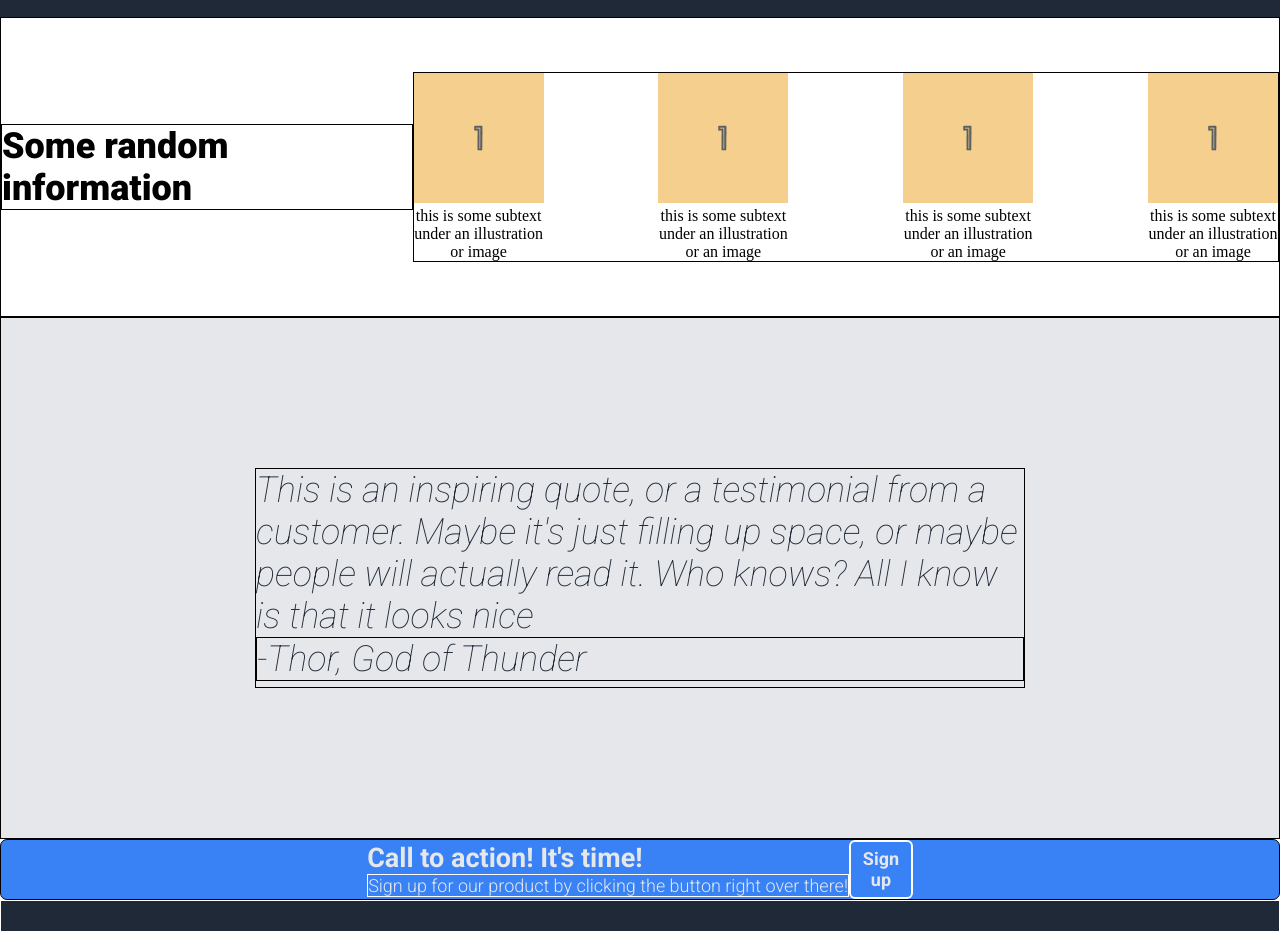
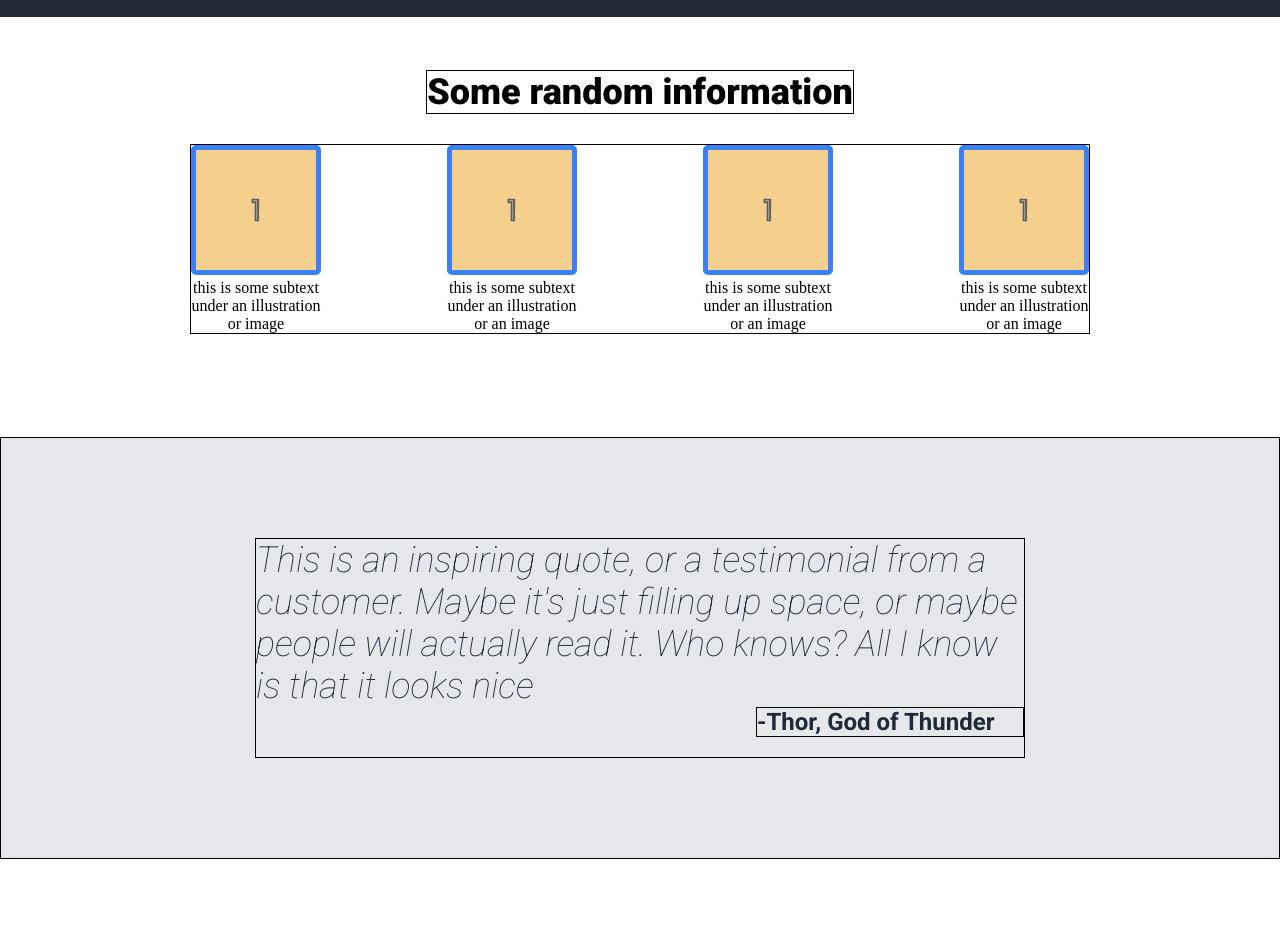
Before and after one commit to Jedsventurours/landingpage, a plain HTML site: page index.html in a window 1280 px wide. Shown: the part 301-1232 px from the top of the page. Drawn offline with Linux system fonts and the light colour scheme; files whose address does not match are found by name.

Commit message:
last commit of this project

```diff
--- a/index.html
+++ b/index.html
@@ -60,8 +60,9 @@
                 This is an inspiring quote, or a testimonial from a customer. Maybe it's just filling up space,
                 or maybe people will actually read it. Who knows? All I know
                 is that it looks nice
-                <div class="credits">-Thor, God of Thunder</div>
+                <div class="credits" id="credits">-Thor, God of Thunder</div>
             </div>
+
         </div>
         <div class="some-round-container">
             <div class="left-side-text">
--- a/styles.css
+++ b/styles.css
@@ -93,6 +93,7 @@
 #mod-image{
   width: 450px;
   height: 200px;
+  border: none;
 
 }
 #button{
@@ -110,6 +111,7 @@
   color: #e5e7eb;
   font-weight: bold;
   border: 1px solid #fff;
+  margin-left: 0px;
 }
 
 figure.item{
@@ -118,11 +120,14 @@ figure.item{
   text-align: center;
   width: 130px;
   justify-content: space-between;
+
 }
 img{
   width: 130px;
   height: auto;
   background-color: grey;
+  border: 5px solid #3882f6;
+  border-radius: 5px;
 }
 .caption{
   display: block;
@@ -136,18 +141,26 @@ img{
   "wdth" 100;
   font-weight: 900 ;
   border: 1px solid #050000;
+  margin: 30px;
+  display: flex;
+  justify-content:center;
+  align-items: center;
 }
 .srandinfo-container{
   height: 300px;
   justify-content: center;
   display: flex;
   align-items: center;
-  border: 1px solid #050000;
+  /* border: 1px solid #050000; */
+  flex-direction: column;
+  margin: 20px 0px 100px 0px;
 }
 .placehoder-image{
   width: 200px;
   height: 50px;
+  display: flex;
 }
+
 .randinfo{
   display: flex;
   justify-content:center;
@@ -178,11 +191,13 @@ img{
     "wdth" 100;
   color: #1f2937;
   font-weight: lighter;
-  padding: 150px;
+  padding: 100px;
   border: 1px solid #050000;
   align-items: center;
   align-self:center ;
   background-color: #e5e7eb;
+  flex-wrap: wrap;
+  flex-direction: column;
 }
 .inspiring-quote-paragraph{
   border: 1px solid #050000;
@@ -199,22 +214,37 @@ img{
 }
 .credits{
   border: 1px solid #050000;
-
+  align-items: end;
+  align-self: flex-end;
+  margin-left: 500px;
+  font-family: "Roboto", sans-serif;
+  font-optical-sizing: auto;
+  font-size: 24px;
+  font-style: normal;
+  font-variation-settings:
+    "wdth" 100;
+  color: #1f2937;
+  font-weight: bold;
+}
+.mother-package{
+  padding: 150px;
+  border: 1px solid #050000;
 }
 .some-round-container{
   display: flex;
   justify-content: center;
   border: 1px solid #050000;
-  /* padding: 25px 0; */
+  padding: 25px 0;
   background-color:#3882f6;
   border-radius: 7px;
   align-items: center;
   align-self: center;
+  margin: 75px 500px;
 
 }
 button{
   border-radius: 6px;
-  width: 5%;
+  width: 10%;
   padding: 0.5%;
   background-color: #3882f6 ;
   font-family: "Roboto", sans-serif;
@@ -227,6 +257,7 @@ button{
   font-weight: bold;
   border: 2px solid #fff;
   align-items: end;
+  margin-left: 200px;
 }
 .left-side-text{
   font-family: "Roboto", sans-serif;
```
